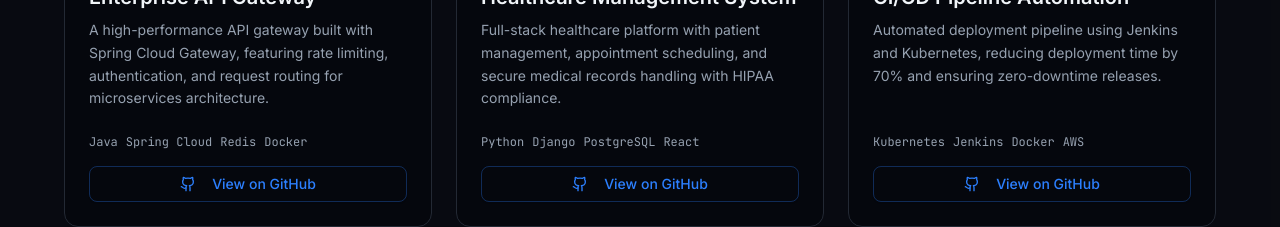
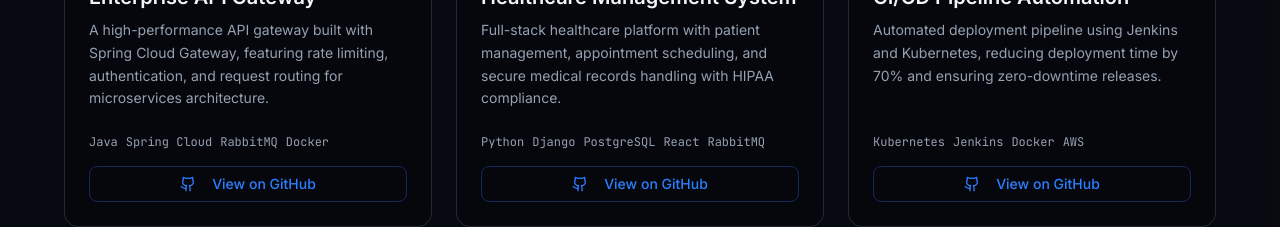
Before and after one commit to JAreyes98/JAreyes98.github.io, a Next.js app: page / in a window 1280 px wide. Shown: the part 4600-4827 px from the top of the page. Built offline with nearby package versions, Linux system fonts and the light colour scheme.

Commit message:
Modify technologies and GitHub link in projects.tsx
Updated technologies and GitHub link for the Enterprise API Gateway project.

```diff
--- a/components/projects.tsx
+++ b/components/projects.tsx
@@ -6,14 +6,14 @@ const projects = [
     title: "Enterprise API Gateway",
     description:
       "A high-performance API gateway built with Spring Cloud Gateway, featuring rate limiting, authentication, and request routing for microservices architecture.",
-    technologies: ["Java", "Spring Cloud", "Redis", "Docker"],
-    github: "#",
+    technologies: ["Java", "Spring Cloud", "RabbitMQ", "Docker"],
+    github: "https://github.com/JAreyes98/api-gateway",
   },
   {
     title: "Healthcare Management System",
     description:
       "Full-stack healthcare platform with patient management, appointment scheduling, and secure medical records handling with HIPAA compliance.",
-    technologies: ["Python", "Django", "PostgreSQL", "React"],
+    technologies: ["Python", "Django", "PostgreSQL", "React", "RabbitMQ"],
     github: "https://github.com/JAreyes98?tab=repositories&q=HEALTHCONNECT",
   },
   {
```
